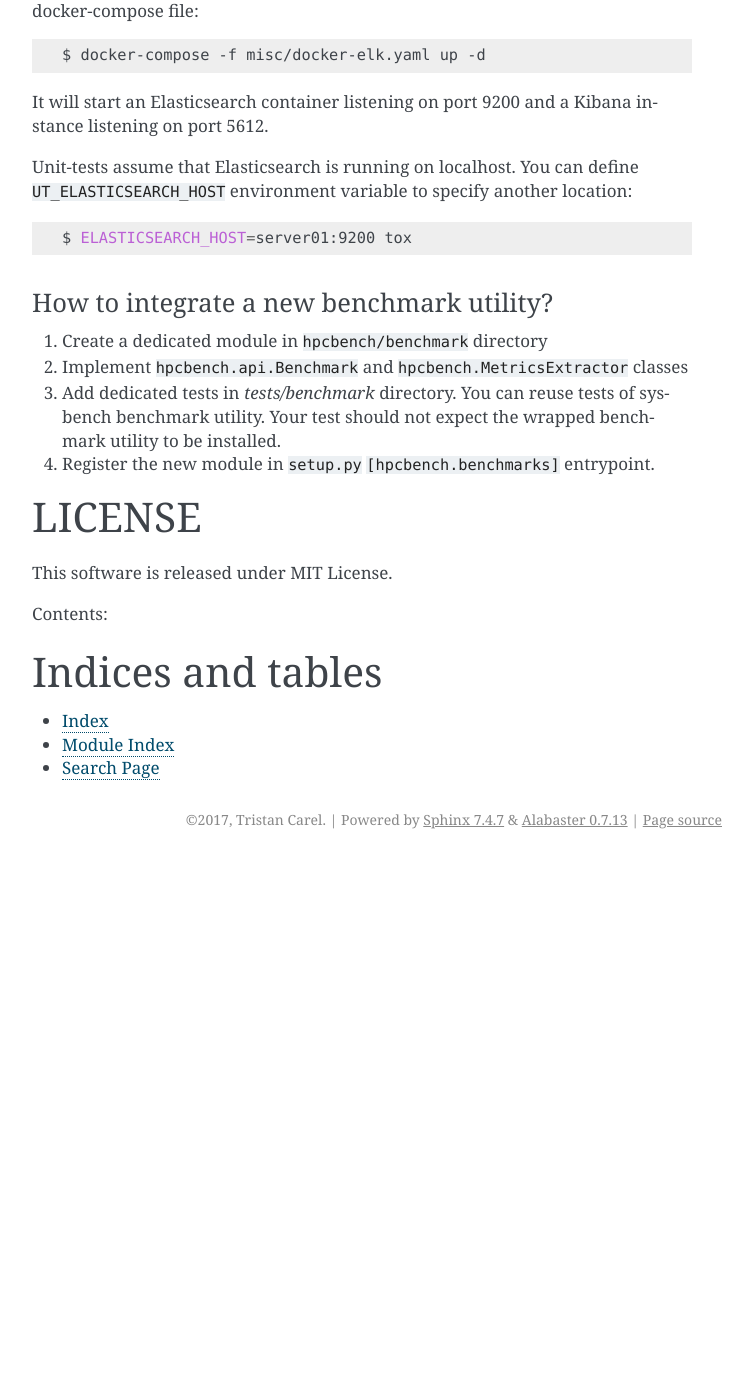
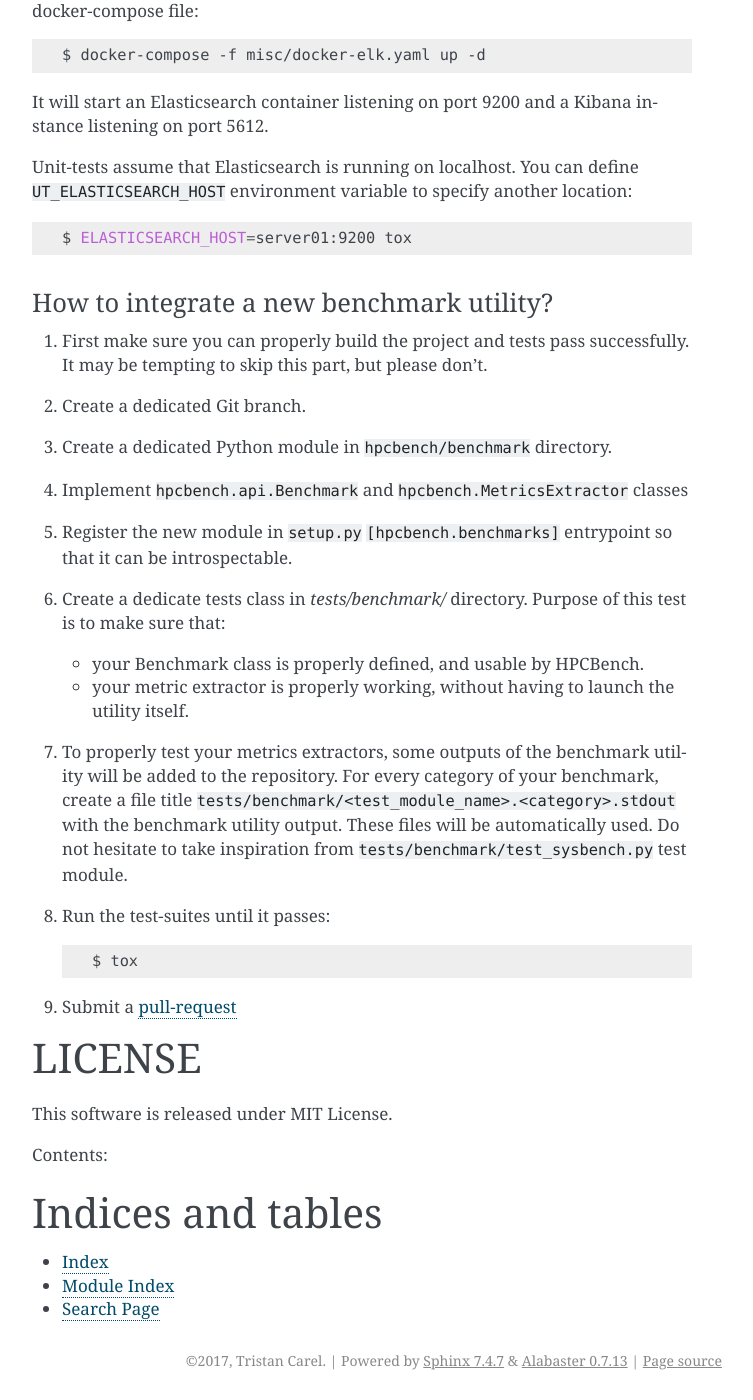
Before and after one commit to BlueBrain/hpcbench, a Sphinx documentation site: the page built from docs/index.rst, in a window 1280 px wide and 1400 px high, scrolled down 2160 px. Shown: the whole window, without its empty margins (388-1141 px from the left). Built offline with Sphinx 7.4.7, drawn with Linux system fonts in a browser that asks for light colours; before the commit the page ends 3019 px from its top, so only the background shows below that.

Commit message:
Improve documentation about benchmark utility integration

```diff
--- a/docs/index.rst
+++ b/docs/index.rst
@@ -115,11 +115,31 @@ another location::
 How to integrate a new benchmark utility?
 ~~~~~~~~~~~~~~~~~~~~~~~~~~~~~~~~~~~~~~~~~
 
-1. Create a dedicated module in ``hpcbench/benchmark`` directory
-2. Implement ``hpcbench.api.Benchmark`` and ``hpcbench.MetricsExtractor`` classes
-3. Add dedicated tests in `tests/benchmark` directory. You can reuse tests of
-   sysbench benchmark utility. Your test should not expect the wrapped benchmark utility to be installed.
-4. Register the new module in ``setup.py`` ``[hpcbench.benchmarks]`` entrypoint.
+1. First make sure you can properly build the project and tests pass successfully.
+   It may be tempting to skip this part, but please don't.
+2. Create a dedicated Git branch.
+3. Create a dedicated Python module in ``hpcbench/benchmark`` directory.
+4. Implement ``hpcbench.api.Benchmark`` and ``hpcbench.MetricsExtractor`` classes
+5. Register the new module in ``setup.py`` ``[hpcbench.benchmarks]`` entrypoint
+   so that it can be introspectable.
+6. Create a dedicate tests class in `tests/benchmark/` directory.
+   Purpose of this test is to make sure that:
+
+   * your Benchmark class is properly defined, and usable by HPCBench.
+   * your metric extractor is properly working, without having to launch the
+     utility itself.
+7. To properly test your metrics extractors, some outputs of the benchmark utility
+   will be added to the repository. For every category of your benchmark, create a
+   file title ``tests/benchmark/<test_module_name>.<category>.stdout`` with the
+   benchmark utility output. These files will be automatically used.
+   Do not hesitate to take inspiration from ``tests/benchmark/test_sysbench.py``
+   test module.
+
+8. Run the test-suites until it passes::
+
+   $ tox
+
+9. Submit a `pull-request <https://github.com/tristan0x/hpcbench>`_
 
 LICENSE
 =======
```
Also changed, not shown: 1 other file.
